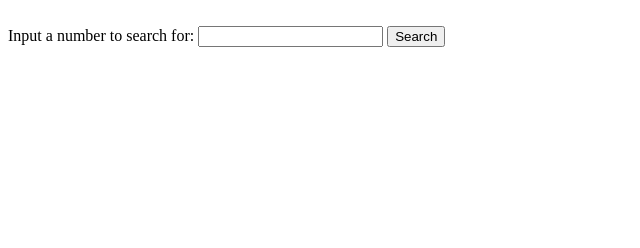
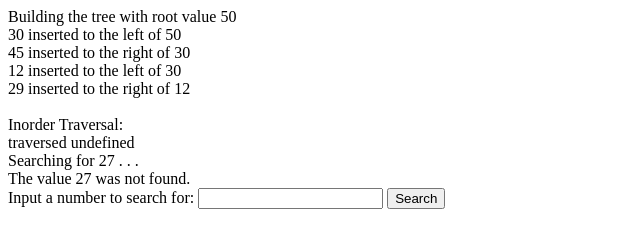
Before and after one commit to gfike19/391-JS, a plain HTML site: page unit4/exer3.html in a window 1280 px wide. Shown: the whole page, without its empty margins (0-640 px from the left). Drawn offline with Linux system fonts and the light colour scheme.

Commit message:
am able to load intial stuff and have user input, find function not behaving properly though

```diff
--- a/unit4/exer3.html
+++ b/unit4/exer3.html
@@ -5,7 +5,11 @@
     <meta charset="utf-8">
     <title>Unit 4 Exercise 3</title>
     <script type="text/javascript">
-        function Node(data = "java2s.com", left, right) {
+        var nums;
+        function main() {
+            let display = document.getElementById("display");
+
+            function Node(data, left, right) {
                 this.data = data;
                 this.left = left;
                 this.right = right;
@@ -22,25 +26,26 @@
                 this.inOrder = inOrder;
                 this.preOrder = preOrder;
                 this.postOrder = postOrder;
-            this.traverse = traverse;
                 this.find = find;
+                this.show = show;
             }
 
-        function find(data=document.getElementById("val")){
+            function find(data, displayElement) {
+                let ele = document.getElementById(displayElement);
                 var current = this.root;
-            while(current.data != data) {
-                if(data < current.data) {
+                while (current.data != null) {
+                    if (data < current.data) {
                         current = current.left;
                     } else {
                         current = current.right;
                     }
-                if(current == null) {
-                    document.write("The value " + data + " was not found.");
+                    if (current != data) {
+                        ele.innerHTML += ("The value " + data + " was not found.<br>");
                         return null;
                     }
 
-                if(current != null) {
-                    document.write("The value " + data + " was found.");
+                    if (current == data) {
+                        ele.innerHTML += ("The value " + data + " was found.<br>");
                         return current;
                     }
                 }
@@ -59,14 +64,14 @@
                             current = current.left;
                             if (current == null) {
                                 parent.left = n;
-                            document.write(data + " inserted to the left of " + parent.show() + "<br>");
+                                display.innerHTML += (data + " inserted to the left of " + parent.show() + "<br>");
                                 break;
                             }
                         } else {
                             current = current.right;
                             if (current == null) {
                                 parent.right = n;
-                            document.write(data + " inserted to the right of " + parent.show() + "<br>");
+                                display.innerHTML += (data + " inserted to the right of " + parent.show() + "<br>");
                                 break;
                             }
                         }
@@ -77,14 +82,14 @@
             function inOrder(Node) {
                 if (!(Node == null)) {
                     inOrder(Node.left);
-                document.write("traversed " + Node.show() + "<br>");
+                    display.innerHTML += ("traversed " + Node.show() + "<br>");
                     inOrder(Node.right);
                 }
             }
 
             function preOrder(Node) {
                 if (!(Node == null)) {
-                document.write("traversed " + Node.show() + "<br>");
+                    display.innerHTML += ("traversed " + Node.show() + "<br>");
                     preOrder(Node.left);
                     preOrder(Node.right);
                 }
@@ -94,27 +99,40 @@
                 if (!(Node == null)) {
                     postOrder(Node.left);
                     postOrder(Node.right);
-                document.write("traversed " + Node.show() + "<br>");
+                    display.innerHTML += ("traversed " + Node.show() + "<br>");
                 }
             }
 
-        function main(){
-            document.write("Building the tree with root value 50<br>");
-            var nums = new BST();
+            display.innerHTML += ("Building the tree with root value 50<br>");
+            nums = new BST();
             nums.insert(50);
             nums.insert(30);
             nums.insert(45);
             nums.insert(12);
             nums.insert(29);
-            document.write("<br>Inorder Traversal:<br>")
+            display.innerHTML += ("<br>Inorder Traversal:<br>");
             inOrder(nums);
+            display.innerHTML += ("Searching for 27 . . .<br>");
+            nums.find(27, "display");
+        }
+
+        function userSearch() {
+            let searchResult = document.getElementById("searchResults");
+            if (searchResult != ""){
+                searchResult.innerHTML = ""
+            }
+            var val = document.getElementById("val").value;
+            nums.find(val, "searchResults");
+            // document.write(val);
         }
     </script>
-    <body>
-        <span onload="main()"></span><br>
+
+<body onload="main()">
+    <span id="display" name="display"></span>
     <label for="val">Input a number to search for: </label>
-        <input type="number"name="val" id="val"/>
-        <button onclick="nums.find()">Search</button>
+    <input type="number" name="val" id="val" />
+    <button name="search" id="search" onclick="userSearch()">Search</button><br>
+    <span id="searchResults" name="searchResults"></span>
 </body>
 </head>
 
```
Lines whose indentation alone changed are shown as unchanged.
